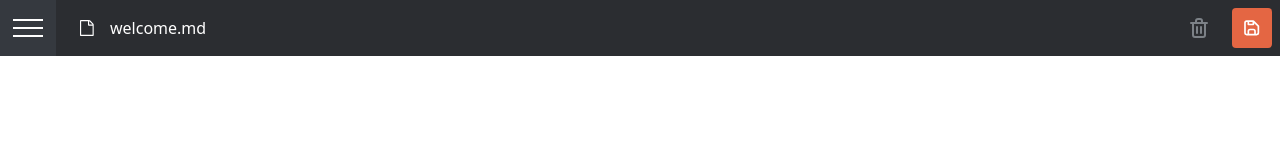
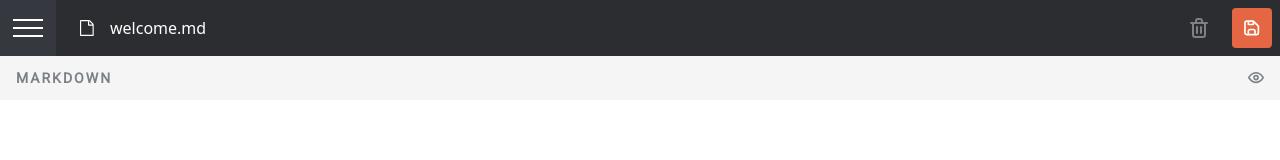
Before and after one commit to seeniOlabode/markdown-app, a Vue app: page / in a window 1280 px wide. Shown: the top 160 px of the page. Built offline with nearby package versions, Linux system fonts and the light colour scheme.

Commit message:
add textarea

```diff
--- a/src/App.vue
+++ b/src/App.vue
@@ -1,17 +1,21 @@
 <template>
   <website-header />
+  <mark-down />
 </template>
 
 <script>
 import WebsiteHeader from "./components/WebsiteHeader.vue";
+import MarkDown from "./components/MarkDown.vue";
 
 export default {
   name: "App",
-  components: { WebsiteHeader },
+  components: { WebsiteHeader, MarkDown },
 };
 </script>
 
 <style>
+@import url("./assets/mark-down.css");
+
 #app {
   @apply font-sans;
   -webkit-font-smoothing: antialiased;
--- /dev/null
+++ b/src/assets/mark-down.css
@@ -0,0 +1,16 @@
+.app-heading-m {
+  font-size: 15px;
+  font-weight: 400;
+  font-family: "Roboto", sans-serif;
+}
+
+.app-heading-s {
+  font-size: 14px;
+  font-weight: 600;
+  font-family: "Roboto", sans-serif;
+  letter-spacing: 2px;
+}
+
+.mark-down-code {
+  font-family: "Roboto Mono", monospace;
+}
--- /dev/null
+++ b/src/components/MarkDown.vue
@@ -0,0 +1,28 @@
+<template>
+  <main class="h-full">
+    <div class="bg-mark-200 flex items-center h-11 px-4">
+      <h3 class="app-heading-s text-mark-500">MARKDOWN</h3>
+      <action-button id="show-button" class="ml-auto">
+        <img src="@/assets/icon-show-preview.svg" alt="" />
+      </action-button>
+    </div>
+    <user-input />
+  </main>
+</template>
+
+<script>
+import ActionButton from "./shared/ActionButton.vue";
+import UserInput from "./UserInput.vue";
+
+export default {
+  name: "MarkDown",
+  components: { ActionButton, UserInput },
+};
+</script>
+
+<style>
+#show-button {
+  padding: 7px 0;
+  height: auto;
+}
+</style>
--- a/src/components/UserInput.vue
+++ b/src/components/UserInput.vue
@@ -0,0 +1,17 @@
+<template>
+  <textarea
+    class="w-full h-full p-4 mark-down-code"
+    name="MarkDownInput"
+    id=""
+    cols="30"
+    rows="10"
+  ></textarea>
+</template>
+
+<script></script>
+
+<style scoped>
+textarea:focus {
+  outline: none;
+}
+</style>
```
